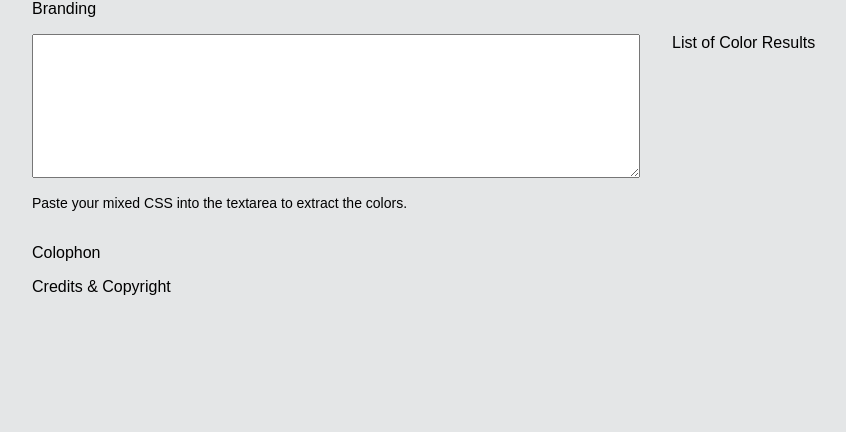
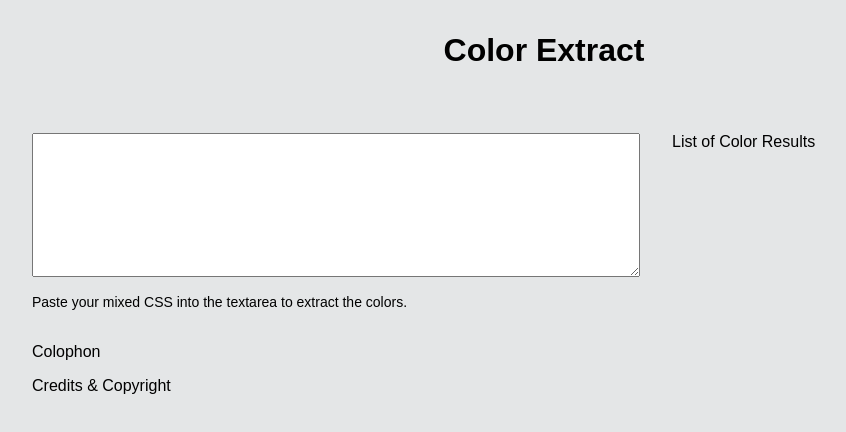
Before and after one commit to ian-pvd/color-extract, a React (Create React App) app: page / in a window 1280 px wide. Shown: the top 432 px of the page, without its empty margins (96-942 px from the left). Built offline with nearby package versions, Linux system fonts and the light colour scheme.

Commit message:
begin processing input

```diff
--- a/src/App.js
+++ b/src/App.js
@@ -1,10 +1,18 @@
+/**
+ * Color Extract React App
+ */
+
+/* Component dependencies. */
+import Branding from './components/branding';
 import ColorExtract from './components/color-extract';
+
+/* Style dependencies. */
 import './app.scss';
 
-function App() {
+const App = () => {
   return (
     <div className="app">
-      <p>Branding</p>
+      <Branding />
       <ColorExtract />
       <p>Colophon</p>
       <p>Credits & Copyright</p>
--- /dev/null
+++ b/src/components/branding/index.js
@@ -0,0 +1,15 @@
+/**
+ * Branding
+ *
+ * .
+ */
+
+import './style.scss';
+
+const Branding = () => (
+	<div className="branding">
+		<h1 className="branding__title">Color Extract</h1>
+	</div>
+);
+
+export default Branding;
--- /dev/null
+++ b/src/components/branding/style.scss
@@ -0,0 +1,18 @@
+/**
+ * Branding
+ *
+ * .
+ */
+
+@import '../../theme/index.scss';
+
+.branding {
+	display: flex;
+	justify-content: center;
+	margin: 0 auto $spacer-lg;
+	padding: $spacer $spacer 0;
+}
+
+.branding__title {
+	margin: 0 auto;
+}
--- a/src/components/color-extract/index.js
+++ b/src/components/color-extract/index.js
@@ -4,17 +4,30 @@
  * The primary app area, with columns for pasting and viewing colors.
  */
 
+import React from 'react';
 import PasteArea from '../paste-area';
 import ResultsArea from '../results-area';
 import './style.scss';
 
-function ColorExtract() {
-	return(
-		<div className="color-extract">
-			<div className="color-extract__paste"><PasteArea /></div>
-			<div className="color-extract__results"><ResultsArea /></div>
-		</div>
-	);
+class ColorExtract extends React.Component {
+
+  constructor(props) {
+    super(props);
+    this.state = {colorsList: []};
+  }
+
+  render() {
+    return(
+      <div className="color-extract">
+        <div className="color-extract__paste" colorsList={this.colorsList}>
+          <PasteArea />
+        </div>
+        <div className="color-extract__results">
+          <ResultsArea colorsList={this.colorsList} />
+        </div>
+      </div>
+    );
+  }
 }
 
 export default ColorExtract;
--- a/src/components/paste-area/index.js
+++ b/src/components/paste-area/index.js
@@ -4,16 +4,35 @@
  * The textarea for pasting the mixed CSS input text.
  */
 
+import React from 'react';
+import { getColors } from './../../utilities/color.js';
 import './style.scss';
 
-function PasteArea(props) {
+class PasteArea extends React.Component {
 
-	return(
-		<div className="paste-area">
-			<textarea id="paste-area" name="paste-area" className="paste-area__textarea"></textarea>
-			<label className="paste-area__label" htmlFor="paste-area">Paste your mixed CSS into the textarea to extract the colors.</label>
-		</div>
-	);
+  constructor(props) {
+    super(props);
+    this.state = {colorsList: this.props.colorsList};
+    this.handleChange = this.handleChange.bind(this);
+  }
+
+  /**
+   * Handle Change
+   *
+   * Process the textarea value on input.
+   */
+  handleChange = (e) => {
+      this.setState({colorsList: getColors(e.target.value)});
+  };
+
+  render() {
+    return(
+      <div className="paste-area">
+        <textarea id="paste-area" name="paste-area" className="paste-area__textarea" onChange={this.handleChange}></textarea>
+        <label className="paste-area__label" htmlFor="paste-area">Paste your mixed CSS into the textarea to extract the colors.</label>
+      </div>
+    );
+  }
 }
 
 export default PasteArea;
--- a/src/components/results-area/index.js
+++ b/src/components/results-area/index.js
@@ -6,10 +6,11 @@
 
 import './style.scss';
 
-function ResultsArea(props) {
+const ResultsArea = ({colorsList}) => {
 	return(
 		<div className="results-area">
 			List of Color Results
+			<p>{colorsList}</p>
 		</div>
 	);
 }
--- /dev/null
+++ b/src/utilities/color.js
@@ -0,0 +1,39 @@
+/**
+ * Color Utilities
+ */
+
+/**
+ * Get Colors
+ *
+ * @param  {string} input Text to check for color values.
+ * @return {object}       An array of colors found.
+ */
+export const getColors = (input) => {
+  // Begin an empty array for storing colors.
+  let colorsList = [];
+  // Get all colors found in the input.
+  const foundColors = input.match(/#([0-9A-F]){3}(([0-9A-F]){3})?\b/ig);
+  // If the regex results are not null.
+  if (foundColors && 0 < foundColors.length) {
+    // De-dupe colors array & pass to colors List.
+    colorsList = dedupeColors(foundColors);
+  }
+  // Return array of colors.
+  return colorsList;
+}
+
+/**
+ * Dedupe Colors
+ *
+ * @param  {object} colorsList Unfiltered color list.
+ * @return {object}            A list of unique colors.
+ */
+export const dedupeColors = (colorsList) => {
+  colorsList.forEach((color, i) => {
+    if (color.match(/^#[0-9A-F]{3}$/i)) {
+      colorsList[i] = `#${color[1]}${color[1]}${color[2]}${color[2]}${color[3]}${color[3]}`;
+    }
+  });
+
+  return [...new Set(colorsList)];
+};
```
